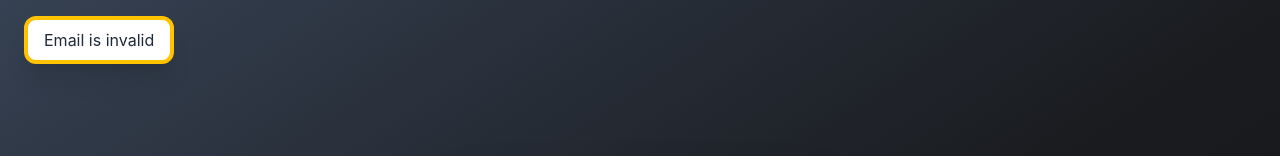
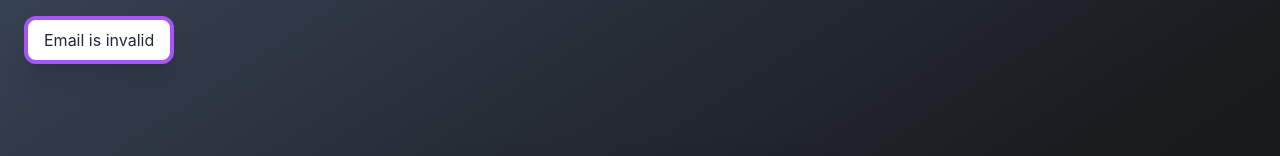
Before and after one commit to BhaskarPanja93/BhariyaAuth, a React (Vite) app in the folder Frontend/: page /auth/login in a window 1280 px wide. Both pictures are taken after a click on the button "Use OTP". Shown: the top 156 px of the page. Built offline with nearby package versions, Linux system fonts and the light colour scheme.

Commit message:
Frontend notification color

```diff
--- a/Frontend/src/Contexts/Notification.jsx
+++ b/Frontend/src/Contexts/Notification.jsx
@@ -36,7 +36,7 @@ export default function NotificationProvider({children}) {
              style={{zIndex: 50}}>
             {notifications.map((notification) => (
                 <div key={notification.id}
-                     style={{border: "4px solid #ffc300"}}
+                     style={{border: "4px solid #a855f7"}}
                      className="bg-white border shadow-xl rounded-xl px-4 py-2 text-gray-800 transition-opacity duration-300">
                     {notification.message}
                 </div>)
```
